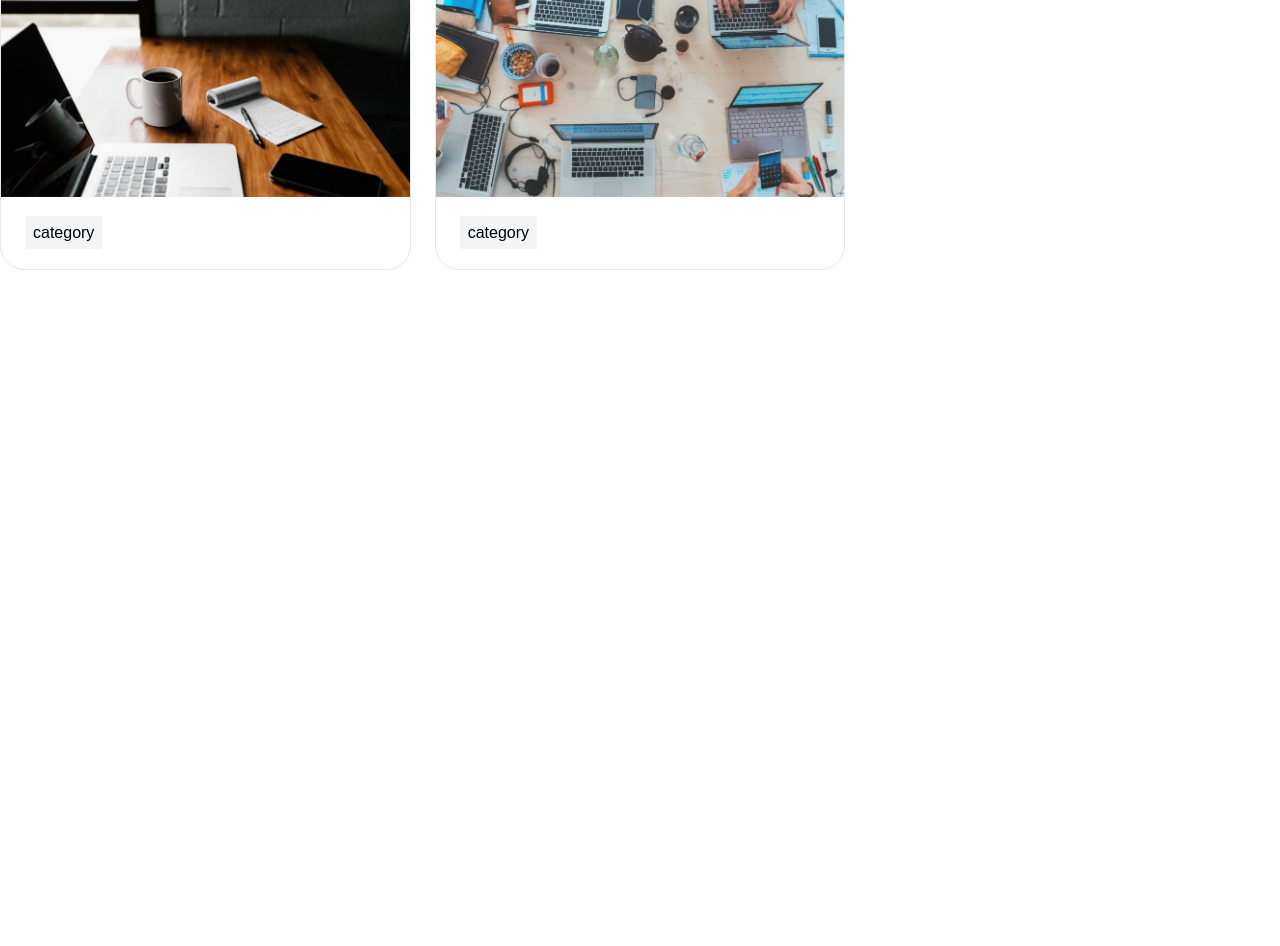
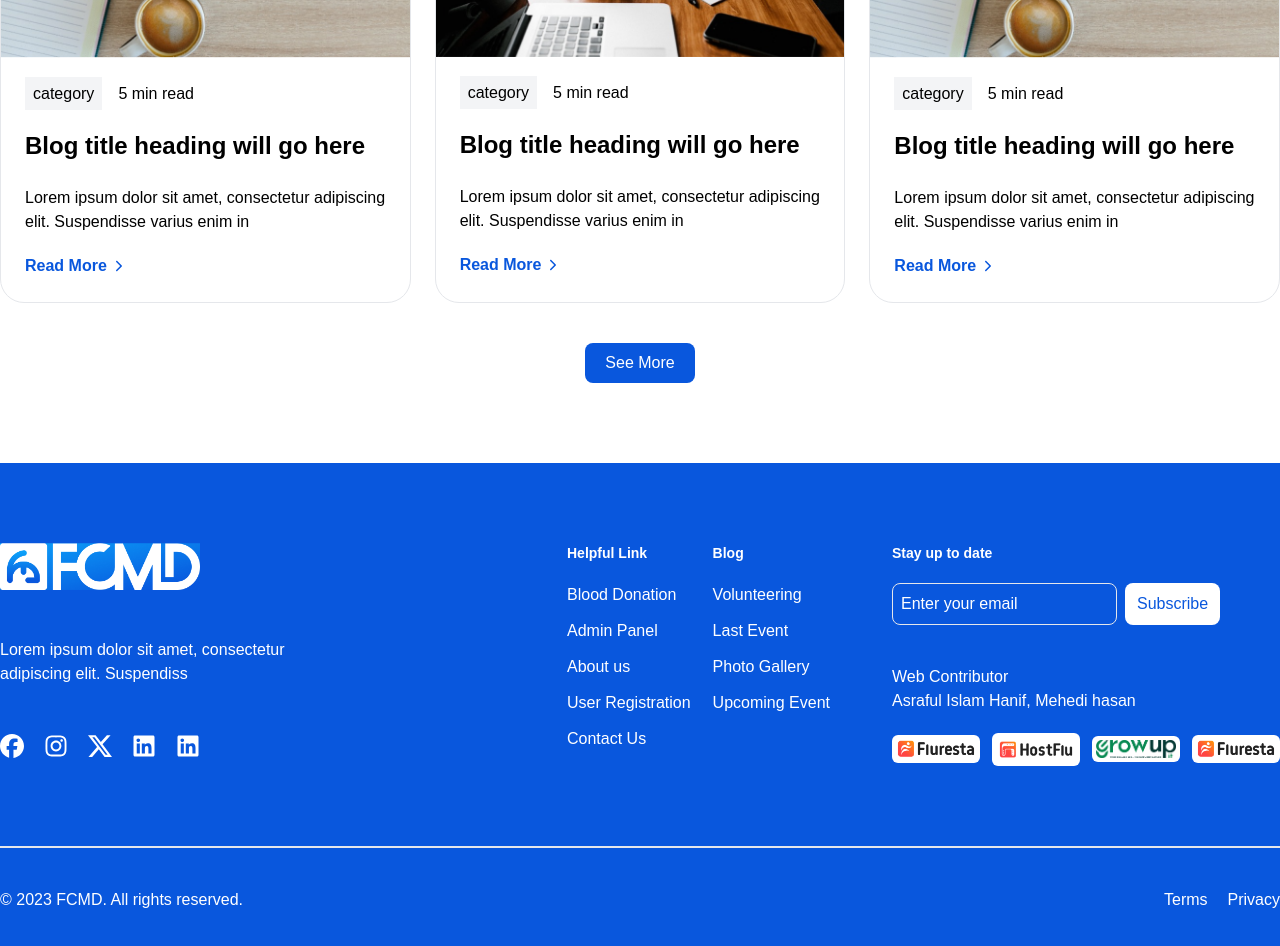
Before and after one commit to pothikit/fcmd, a React (Vite) app: page / in a window 1280 px wide. Shown: the part 4660-5606 px from the top of the page. Before the commit the page ends 5010 px from the top, so only its background shows below. Built offline with nearby package versions, Linux system fonts and the light colour scheme.

Commit message:
blog sections and footer done with responsiveenss

```diff
--- a/public/database.json
+++ b/public/database.json
@@ -209,6 +209,7 @@
             "title": "Blog title heading will go here",
             "blog_img": "../../assets/blog/blog1.png",
             "category": "category",
+            "readingTime": 5,
             "time": "2164741",
             "description": "Lorem ipsum dolor sit amet, consectetur adipiscing elit. Suspendisse varius enim in "
         },
@@ -217,6 +218,7 @@
             "title": "Blog title heading will go here",
             "blog_img": "../../assets/blog/blog2.png",
             "category": "category",
+            "readingTime": 5,
             "time": "321166",
             "description": "Lorem ipsum dolor sit amet, consectetur adipiscing elit. Suspendisse varius enim in "
         },
@@ -225,6 +227,7 @@
             "title": "Blog title heading will go here",
             "blog_img": "../../assets/blog/blog1.png",
             "category": "category",
+            "readingTime": 5,
             "time": "962543",
             "description": "Lorem ipsum dolor sit amet, consectetur adipiscing elit. Suspendisse varius enim in "
         },
@@ -233,6 +236,7 @@
             "title": "Blog title heading will go here",
             "blog_img": "../../assets/blog/blog3.png",
             "category": "category",
+            "readingTime": 5,
             "time": "79615",
             "description": "Lorem ipsum dolor sit amet, consectetur adipiscing elit. Suspendisse varius enim in "
         },
@@ -241,6 +245,7 @@
             "title": "Blog title heading will go here",
             "blog_img": "../../assets/blog/blog2.png",
             "category": "category",
+            "readingTime": 5,
             "time": "66463",
             "description": "Lorem ipsum dolor sit amet, consectetur adipiscing elit. Suspendisse varius enim in "
         },
@@ -249,6 +254,7 @@
             "title": "Blog title heading will go here",
             "blog_img": "../../assets/blog/blog3.png",
             "category": "category",
+            "readingTime": 5,
             "time": "325935",
             "description": "Lorem ipsum dolor sit amet, consectetur adipiscing elit. Suspendisse varius enim in "
         },
@@ -257,6 +263,7 @@
             "title": "Blog title heading will go here",
             "blog_img": "../../assets/blog/blog2.png",
             "category": "category",
+            "readingTime": 5,
             "time": "6564",
             "description": "Lorem ipsum dolor sit amet, consectetur adipiscing elit. Suspendisse varius enim in "
         },
@@ -265,6 +272,7 @@
             "title": "Blog title heading will go here",
             "blog_img": "../../assets/blog/blog1.png",
             "category": "category",
+            "readingTime": 5,
             "time": "12544664651112121",
             "description": "Lorem ipsum dolor sit amet, consectetur adipiscing elit. Suspendisse varius enim in "
         }
--- a/src/layout/MainRoot.jsx
+++ b/src/layout/MainRoot.jsx
@@ -1,6 +1,7 @@
 import React from 'react'
 import { Outlet } from 'react-router-dom'
 import Navbar from '../shared/navbar/Navbar'
+import Footer from '../shared/footer/Footer'
 
 function MainRoot() {
     return (
@@ -8,7 +9,7 @@ function MainRoot() {
             {/* navbar will go here */}
             <Navbar />
             <Outlet />
-            {/* footer */}
+            <Footer />
         </>
     )
 }
--- a/src/pages/homePage/blogs/Blogs.jsx
+++ b/src/pages/homePage/blogs/Blogs.jsx
@@ -2,6 +2,7 @@ import React from 'react'
 import PageTitle from '../../../components/sectionTitle/SectionTitle'
 import { useQuery } from '@tanstack/react-query'
 import axios from 'axios'
+import { IoIosArrowForward } from "react-icons/io";
 
 function Blogs() {
     const { data: blogs } = useQuery({
@@ -13,44 +14,58 @@ function Blogs() {
     })
     {/* mathmetical terms for calculate time */ }
 
-    blogs?.forEach(blog => {
-        const Totalsecond = Math.round((Number(blog?.time)) / 1000)
-        // individual second
-        const second = Totalsecond % 60;
-        const roundSecond = Totalsecond - second;
 
-        // individual minutes
-        const totalMinute = roundSecond / 60;
-        const minute = totalMinute % 60;
-        const roundMinutes = totalMinute - minute;
+    // const time = blogs?.map(blog => {
+    //     const Totalsecond = Math.round((Number(blog?.time)) / 1000)
+    //     // individual second
+    //     const seconds = Totalsecond % 60;
+    //     const roundSecond = Totalsecond - seconds;
 
-        //hours
-        const totalHours = roundMinutes / 60;
-        const hours = totalHours % 24;
-        const roundHours = totalHours - hours;
+    //     // individual minutes
+    //     const totalMinute = roundSecond / 60;
+    //     const minutes = totalMinute % 60;
+    //     const roundMinutes = totalMinute - minutes;
 
-
-
-        console.log(second, minute, roundHours)
-    })
+    //     //hours
+    //     const totalHours = roundMinutes / 60;
+    //     const hours = totalHours % 24;
+    //     const roundHours = totalHours - hours;
+    //     //days
+    //     const totalDays = roundHours / 24;
+    //     const days = totalDays % 24;
+    //     const roundDays = totalDays - days;
+    //     // months
+    //     const totalMonths = roundDays
+    //     const months = totalDays / 30;
+    //     console.log(days)
+    //     return {
+    //         seconds, minutes, hours
+    //     }
+    // })
     return (
-        <section className='py-20'>
+        <section className='md:py-20'>
             <div className="container mx-auto">
                 <PageTitle sectionTitle="Our" coloredTittle="Blog Post" styles="text-center my-10"></PageTitle>
-                <div className='grid grid-cols-2 lg:grid-cols-3 gap-6'>
+                <div className='grid grid-cols-2 lg:grid-cols-3 gap-2 md:gap-6 gap-y-5'>
                     {
-                        blogs?.map((blog, idx) => (
-                            <div key={idx} className='border rounded-3xl'>
+                        blogs?.slice(0, 6).map((blog, idx) => (
+                            <div key={idx} className='border rounded-md md:rounded-3xl'>
                                 <img src={blog?.blog_img} alt={blog?.title} className='w-full' />
-                                <div className='p-3 md:p-6'>
-                                    <div>
-
-                                        <span className='p-2 bg-gray-100'>{blog?.category}</span>
+                                <div className='p-2 md:p-6 space-y-2 md:space-y-5'>
+                                    <div className='space-x-1 sm:space-x-4'>
+                                        <span className='p-2 bg-gray-100 text-sm md:text-base'>{blog?.category}</span>
+                                        <time className='text-sm md:text-base'>{blog?.readingTime} min read</time>
                                     </div>
+                                    <h4 className='text-sm md:text-2xl font-bold py-1'>{blog?.title}</h4>
+                                    <p className='text-sm md:text-base'>{blog?.description}</p>
+                                    <button className='flex items-center gap-1 text-primary font-bold text-sm md:text-base'>Read More <IoIosArrowForward /></button>
                                 </div>
                             </div>
                         ))
                     }
+                </div>
+                <div className='text-center'>
+                    <button className='bg-primary text-white py-2 px-5 rounded-lg mt-10 text-sm md:text-base'>See More</button>
                 </div>
             </div>
         </section>
--- /dev/null
+++ b/src/shared/footer/Footer.jsx
@@ -0,0 +1,91 @@
+import React from 'react'
+import { Link } from 'react-router-dom'
+import { FaFacebook } from "react-icons/fa6";
+import { FaInstagram, FaLinkedin } from "react-icons/fa";
+import { BsTwitterX } from "react-icons/bs";
+import footerLogo from "../../assets/footeLogo.png"
+import { useQuery } from '@tanstack/react-query';
+import axios from 'axios';
+
+
+// import logo from
+function Footer() {
+    const { data: contributors } = useQuery({
+        queryKey: ["webContributor"],
+        queryFn: () => axios.get('database.json')
+            .then(data => {
+                return data.data.sponsorList
+            })
+    })
+    return (
+        <section className='pt-20 bg-primary px-4 lg:px-0'>
+            <div className="container mx-auto">
+                <div className='flex text-white lg:gap-5 flex-col lg:flex-row gap-20 items-start justify-center'>
+                    <div className="lg:w-5/12 w-full space-y-12">
+                        <img src={footerLogo} alt="FCMD" className='max-w-[200px]' />
+                        <p className='max-w-[350px]'>Lorem ipsum dolor sit amet, consectetur adipiscing elit. Suspendiss</p>
+                        <ul className='flex gap-5'>
+                            <li><Link><FaFacebook size={24} /></Link></li>
+                            <li><Link><FaInstagram size={24} /></Link></li>
+                            <li><Link><BsTwitterX size={24} /></Link></li>
+                            <li><Link><FaLinkedin size={24} /></Link></li>
+                            <li><Link><FaLinkedin size={24} /></Link></li>
+                        </ul>
+                    </div>
+                    <div className='lg:w-7/12 w-full flex justify-between flex-col md:flex-row gap-10'>
+                        <div className='flex w-full md:justify-evenly'>
+                            <div className='w-1/2 md:w-auto'>
+                                <h2 className='text-sm font-bold mb-5'>Helpful Link</h2>
+                                <ul className='space-y-3'>
+                                    <li><Link>Blood Donation</Link></li>
+                                    <li><Link>Admin Panel</Link></li>
+                                    <li><Link>About us</Link></li>
+                                    <li><Link>User Registration</Link></li>
+                                    <li><Link>Contact Us</Link></li>
+                                </ul>
+                            </div>
+                            <div className='w-1/2 md:w-auto'>
+                                <h2 className='text-sm font-bold mb-5'>Blog</h2>
+                                <ul className='space-y-3'>
+                                    <li><Link>Volunteering</Link></li>
+                                    <li><Link>Last Event</Link></li>
+                                    <li><Link>Photo Gallery</Link></li>
+                                    <li><Link>Upcoming Event</Link></li>
+                                </ul>
+                            </div>
+                        </div>
+                        <div className="w-full md:w-auto">
+                            <h2 className='text-sm font-bold mb-5'>Stay up to date</h2>
+                            <form action="" className='flex'>
+                                <input type="email" placeholder='Enter your email' className='w-fullw rounded-lg p-2 mr-2 bg-transparent text-white border outline-none placeholder:text-white' />
+                                <input type="submit" value="Subscribe" className='py-2 px-3 bg-white text-primary rounded-lg' />
+                            </form>
+                            <div className='pt-10'>
+                                <h3>Web Contributor</h3>
+                                <p>Asraful Islam Hanif, Mehedi hasan</p>
+                                <div className='flex items-center gap-3 mt-5 flex-wrap lg:flex-nowrap'>
+                                    {
+                                        contributors?.slice(0, 4).map((contributor, idx) => (
+                                            <Link key={idx} to={contributor?.website_url} className='p-1 bg-white rounded-md'>
+                                                <img src={contributor?.logo} alt={contributor?.sponsorsName} className='max-w-20' />
+                                            </Link>
+                                        ))
+                                    }
+                                </div>
+                            </div>
+                        </div>
+                    </div>
+                </div>
+                <div className="footer-bottom border-t-2 py-10 mt-20 flex justify-between flex-col md:flex-row gap-5">
+                    <h3 className='text-white'>&copy; 2023 FCMD. All rights reserved.</h3>
+                    <ul className='text-white flex items-center gap-5'>
+                        <li><Link>Terms</Link></li>
+                        <li><Link>Privacy</Link></li>
+                    </ul>
+                </div>
+            </div>
+        </section>
+    )
+}
+
+export default Footer
```
Also changed, not shown: src/assets/footeLogo.png (added).
